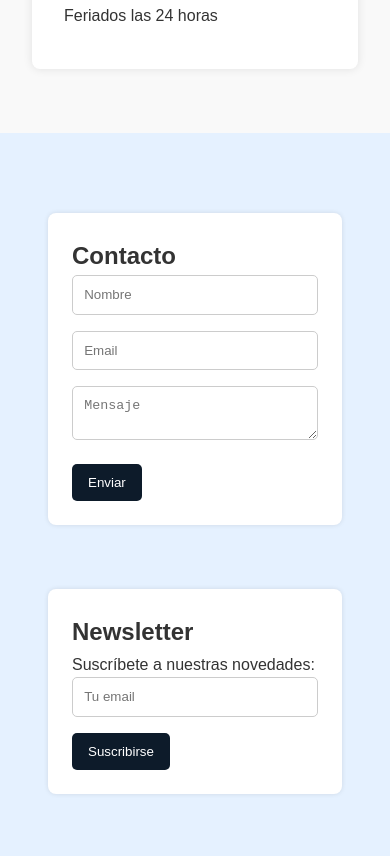
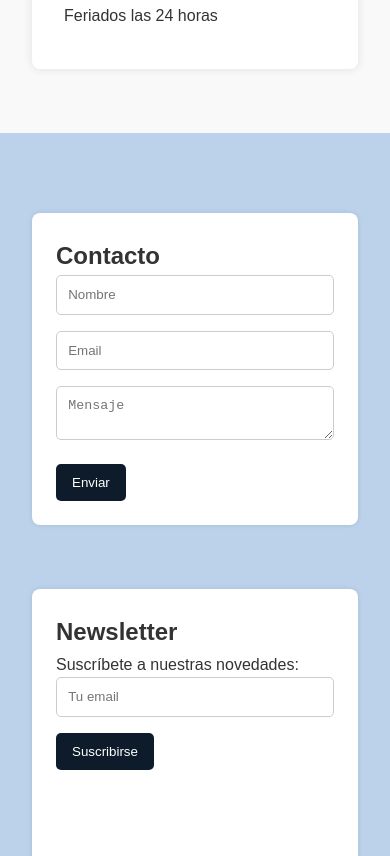
Before and after one commit to Cbyto/Hello-learning, a plain HTML site: page TalentoTech/Front-JS/index.html in a window 390 px wide. Shown: the part 3128-3984 px from the top of the page. Drawn offline with Linux system fonts and the light colour scheme.

Commit message:
Cambio en la altura de newsletter. @Media para los formualarios. Azul mas oscuro para esa seccion

```diff
--- a/TalentoTech/Front-JS/css/styles.css
+++ b/TalentoTech/Front-JS/css/styles.css
@@ -387,15 +387,13 @@ body {
   transform: translateY(-5px);
 }
 
-
-
 /* CONTACTO Y NEWSLETTER */
 .contact-newsletter {
   display: flex;
   flex-wrap: wrap;
   justify-content: center;
   padding: 4rem 2rem;
-  background-color: rgba(0, 123, 255, 0.1); /* Azul claro transparente */
+  background-color: rgba(31, 106, 187, 0.301);
   gap: 2rem;
 }
 
@@ -408,6 +406,10 @@ body {
   border-radius: 8px;
   margin: 1rem;
   box-shadow: 0 0 5px rgba(0,0,0,0.1);
+}
+/* para que newsletter no se estire como el formulario, queda mal a la vista*/
+.newsletter {
+  align-self: flex-start;
 }
 
 .contact-form input,
@@ -435,6 +437,22 @@ body {
 .newsletter button:hover {
   background-color: #1b263b;
 }
+
+/* Media para los formualrios*/
+@media (max-width: 768px) {
+  .contact-newsletter {
+    flex-direction: column;
+    align-items: center;          /* Opcional, para centrar */
+  }
+
+  .contact-form,
+  .newsletter {
+    width: 100%;
+    max-width: 400px;           /* Que no se vean tan anchos en pantallas pequeñas */
+    margin: 1rem auto;
+  }
+}
+
 
 /* FOOTER */
 .footer {
@@ -517,7 +535,6 @@ body {
 .chatbot:hover {
   background-color: #c9a613;
 }
-
 
 /* BOTÓN SCROLL TO TOP */
   .scroll-to-top {
```
